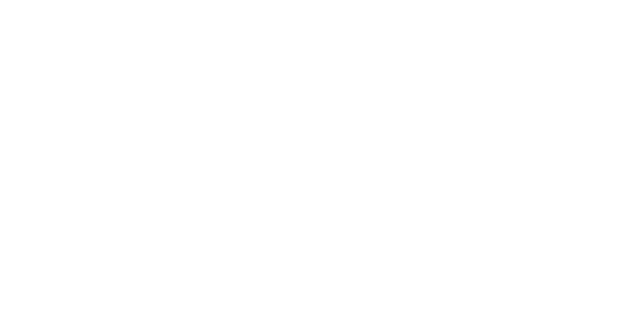
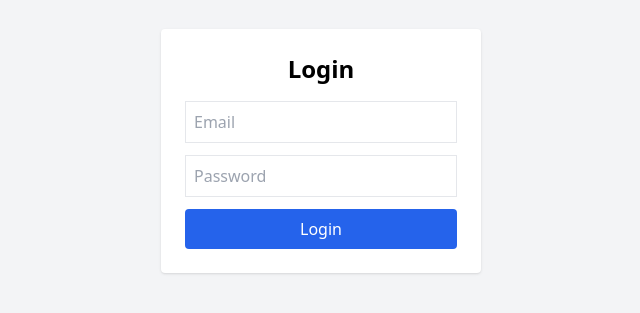
Before and after one commit to VishnuYelde/Feedback-Management-System-App-React-Frontend, a React (Vite) app in the folder feedback_management_system/: page /login in a window 1280 px wide. Before the commit this address had no page. Shown: the part 249-562 px from the top of the page, without its empty margins (319-959 px from the left). Built offline with nearby package versions, Linux system fonts and the light colour scheme.

Commit message:
Login Cors Error Solved & routes protected.

```diff
--- a/feedback_management_system/package.json
+++ b/feedback_management_system/package.json
@@ -11,6 +11,7 @@
   },
   "dependencies": {
     "axios": "^1.13.2",
+    "jwt-decode": "^4.0.0",
     "react": "^19.2.0",
     "react-dom": "^19.2.0",
     "react-router-dom": "^7.11.0"
--- a/feedback_management_system/src/api/authApi.js
+++ b/feedback_management_system/src/api/authApi.js
@@ -1,11 +1,11 @@
 import axiosInstance from "./axios";
 
 export const loginUser = async (data) => {
-  const response = await axiosInstance.post("/auth/login", data);
-  return response.data;
+  const response = await axiosInstance.post("/api/auth/login", data);
+  return response.data; // { token }
 };
 
 export const registerUser = async (data) => {
-  const response = await axiosInstance.post("/auth/register", data);
+  const response = await axiosInstance.post("/api/auth/register", data);
   return response.data;
 };
--- a/feedback_management_system/src/context/AuthContext.jsx
+++ b/feedback_management_system/src/context/AuthContext.jsx
@@ -6,26 +6,27 @@ export const AuthProvider = ({ children }) => {
   const [user, setUser] = useState(null);
   const [loading, setLoading] = useState(true);
 
-  // Load user from localStorage on refresh
   useEffect(() => {
     const token = localStorage.getItem("token");
-    const role = localStorage.getItem("role");
-    const email = localStorage.getItem("email");
 
-    if (token && role) {
-      setUser({ email, role });
+    if (token) {
+      const decoded = JSON.parse(atob(token.split(".")[1]));
+      setUser({
+        email: decoded.sub,
+        role: decoded.role,
+      });
     }
     setLoading(false);
   }, []);
 
-  const login = (data) => {
-    localStorage.setItem("token", data.token);
-    localStorage.setItem("role", data.role);
-    localStorage.setItem("email", data.email);
+  const login = (token) => {
+    localStorage.setItem("token", token);
+
+    const decoded = JSON.parse(atob(token.split(".")[1]));
 
     setUser({
-      email: data.email,
-      role: data.role,
+      email: decoded.sub,
+      role: decoded.role,
     });
   };
 
--- a/feedback_management_system/src/pages/auth/Login.jsx
+++ b/feedback_management_system/src/pages/auth/Login.jsx
@@ -1,9 +1,73 @@
-export default function Login() {
+import { useState, useContext } from "react";
+import { AuthContext } from "../../context/AuthContext";
+import { loginUser } from "../../api/authApi";
+import { useNavigate } from "react-router-dom";
+
+const Login = () => {
+  const { login } = useContext(AuthContext);
+  const navigate = useNavigate();
+
+  const [email, setEmail] = useState("");
+  const [password, setPassword] = useState("");
+
+  const handleSubmit = async (e) => {
+  e.preventDefault();
+
+  try {
+    const res = await loginUser({ email, password });
+
+    login(res.token); // ✅ ONLY token
+
+    const decoded = JSON.parse(atob(res.token.split(".")[1]));
+
+    if (decoded.role === "ADMIN") {
+      navigate("/admin");
+    } else {
+      navigate("/user");
+    }
+  } catch (err) {
+    console.error(err);
+    alert("Invalid credentials");
+  }
+};
+
+
+
   return (
-    <div className="h-screen flex items-center justify-center bg-slate-100">
-      <h1 className="text-3xl font-bold text-blue-600">
-        Login Page
-      </h1>
+    <div className="min-h-screen flex items-center justify-center bg-gray-100">
+      <form
+        onSubmit={handleSubmit}
+        className="bg-white p-6 rounded shadow w-80"
+      >
+        <h2 className="text-2xl font-bold mb-4 text-center">Login</h2>
+
+        <input
+          type="email"
+          placeholder="Email"
+          className="w-full p-2 border mb-3"
+          value={email}
+          onChange={(e) => setEmail(e.target.value)}
+          required
+        />
+
+        <input
+          type="password"
+          placeholder="Password"
+          className="w-full p-2 border mb-3"
+          value={password}
+          onChange={(e) => setPassword(e.target.value)}
+          required
+        />
+
+        <button
+          type="submit"
+          className="w-full bg-blue-600 text-white py-2 rounded"
+        >
+          Login
+        </button>
+      </form>
     </div>
   );
-}
+};
+
+export default Login;
--- a/feedback_management_system/src/routes/AppRoutes.jsx
+++ b/feedback_management_system/src/routes/AppRoutes.jsx
@@ -1,20 +1,18 @@
 import { Routes, Route } from "react-router-dom";
 import Login from "../pages/auth/Login";
-import Register from "../pages/auth/Register";
 import AdminDashboard from "../pages/admin/AdminDashboard";
 import UserDashboard from "../pages/user/UserDashboard";
 import ProtectedRoute from "./ProtectedRoute";
 
-export default function AppRoutes() {
+const AppRoutes = () => {
   return (
     <Routes>
-      <Route path="/" element={<Login />} />
-      <Route path="/register" element={<Register />} />
+      <Route path="/login" element={<Login />} />
 
       <Route
         path="/admin"
         element={
-          <ProtectedRoute allowedRole="ADMIN">
+          <ProtectedRoute role="ADMIN">
             <AdminDashboard />
           </ProtectedRoute>
         }
@@ -23,11 +21,13 @@ export default function AppRoutes() {
       <Route
         path="/user"
         element={
-          <ProtectedRoute allowedRole="USER">
+          <ProtectedRoute role="USER">
             <UserDashboard />
           </ProtectedRoute>
         }
       />
     </Routes>
   );
-}
+};
+
+export default AppRoutes;
--- a/feedback_management_system/src/routes/ProtectedRoute.jsx
+++ b/feedback_management_system/src/routes/ProtectedRoute.jsx
@@ -1,17 +1,14 @@
+import { Navigate } from "react-router-dom";
 import { useContext } from "react";
-import { Navigate } from "react-router-dom";
 import { AuthContext } from "../context/AuthContext";
 
-export default function ProtectedRoute({ children, allowedRole }) {
+const ProtectedRoute = ({ children, role }) => {
   const { user } = useContext(AuthContext);
 
-  if (!user) {
-    return <Navigate to="/" />;
-  }
-
-  if (allowedRole && user.role !== allowedRole) {
-    return <Navigate to="/" />;
-  }
+  if (!user) return <Navigate to="/login" />;
+  if (role && user.role !== role) return <Navigate to="/login" />;
 
   return children;
-}
+};
+
+export default ProtectedRoute;
```
Also changed, not shown: 1 other file (tests, documents, lock files or other folders).
